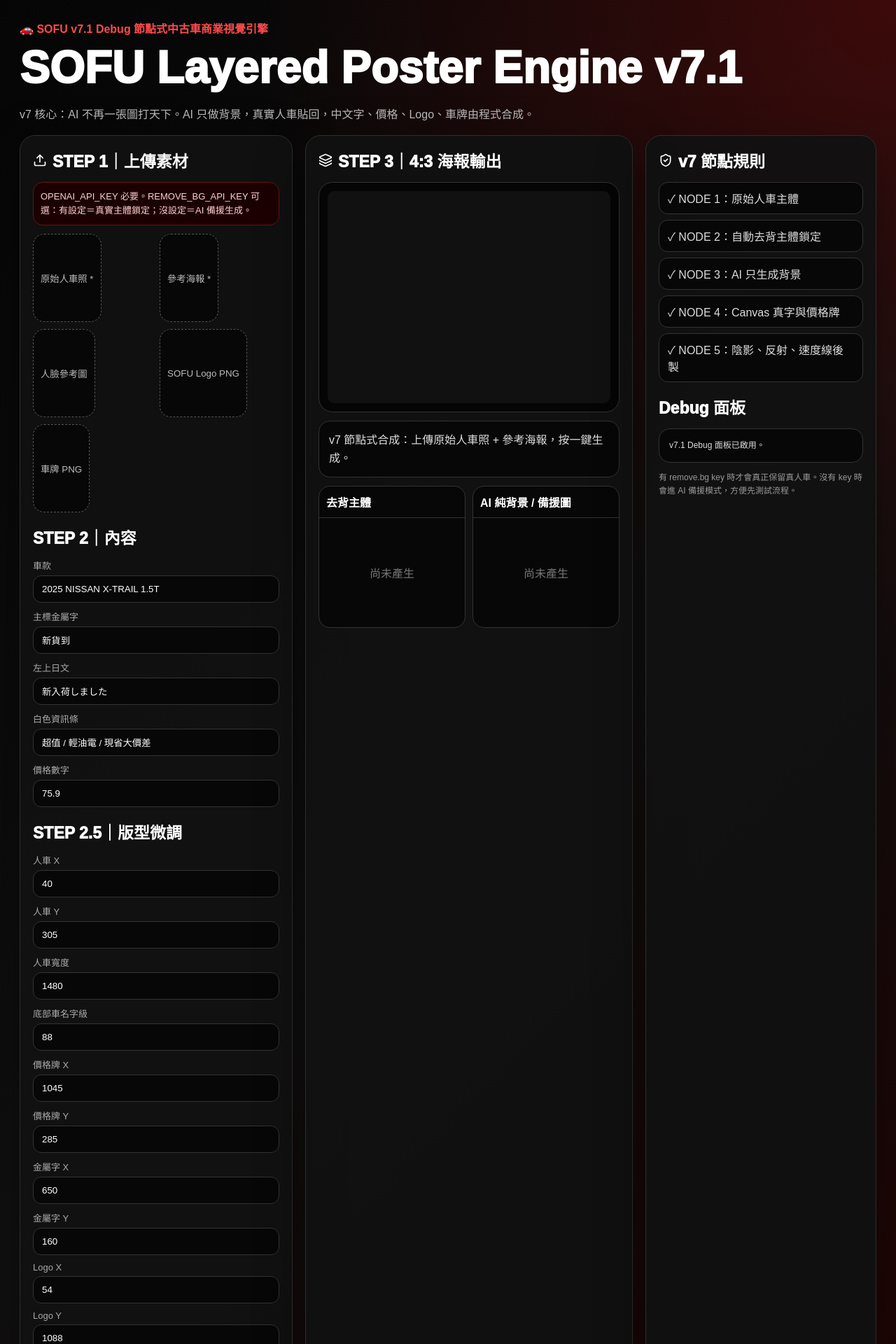
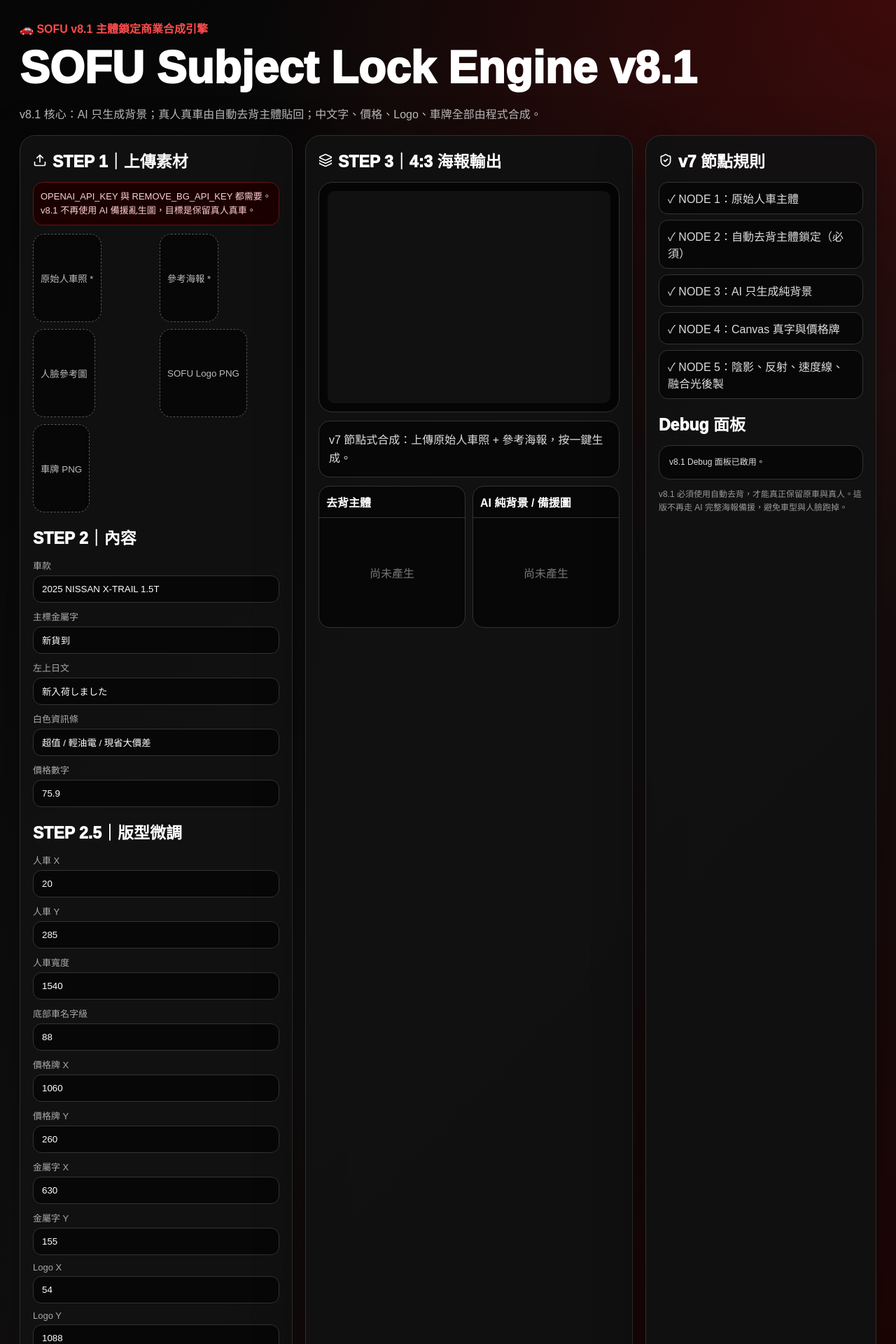
Before and after one commit to g95124498-hub/sofu-ai-poster-generator, a Next.js app: page / in a window 1280 px wide. Shown: the top 1920 px of the page at 70% size. Built offline with nearby package versions, Linux system fonts and the light colour scheme.

Commit message:
Add files via upload

```diff
--- a/app/layout.tsx
+++ b/app/layout.tsx
@@ -2,8 +2,8 @@
 import type { Metadata } from "next";
 
 export const metadata: Metadata = {
-  title: "SOFU v7 節點式商業海報引擎",
-  description: "真實主體鎖定 + AI 背景 + Canvas 商業合成"
+  title: "SOFU v8.1 主體鎖定商業合成引擎",
+  description: "AI純背景 + 真實人車貼回 + Canvas商業合成"
 };
 
 export default function RootLayout({ children }: { children: React.ReactNode }) {
--- a/app/page.tsx
+++ b/app/page.tsx
@@ -54,7 +54,7 @@
   const [backgroundUrl, setBackgroundUrl] = useState("");
   const [status, setStatus] = useState("v7 節點式合成：上傳原始人車照 + 參考海報，按一鍵生成。");
   const [loading, setLoading] = useState(false);
-  const [debug, setDebug] = useState<string[]>(["v7.1 Debug 面板已啟用。"]);
+  const [debug, setDebug] = useState<string[]>(["v8.1 Debug 面板已啟用。"]);
   const addDebug = (line: string) => setDebug((p) => [`${new Date().toLocaleTimeString()}  ${line}`, ...p].slice(0, 16));
 
   const [carModel, setCarModel] = useState("2025 NISSAN X-TRAIL 1.5T");
@@ -64,14 +64,14 @@
   const [price, setPrice] = useState("75.9");
   const [extra, setExtra] = useState("參考圖風格：黑色工業 showroom、紅橘速度光、濕亮反射地板、煙霧、厚重 hammered 金屬字氛圍。背景不要出現車或人物。");
 
-  const [subjectX, setSubjectX] = useState("40");
-  const [subjectY, setSubjectY] = useState("305");
-  const [subjectW, setSubjectW] = useState("1480");
+  const [subjectX, setSubjectX] = useState("20");
+  const [subjectY, setSubjectY] = useState("285");
+  const [subjectW, setSubjectW] = useState("1540");
   const [bottomTitleSize, setBottomTitleSize] = useState("88");
-  const [priceX, setPriceX] = useState("1045");
-  const [priceY, setPriceY] = useState("285");
-  const [titleX, setTitleX] = useState("650");
-  const [titleY, setTitleY] = useState("160");
+  const [priceX, setPriceX] = useState("1060");
+  const [priceY, setPriceY] = useState("260");
+  const [titleX, setTitleX] = useState("630");
+  const [titleY, setTitleY] = useState("155");
   const [logoX, setLogoX] = useState("54");
   const [logoY, setLogoY] = useState("1088");
 
@@ -85,7 +85,7 @@
 - 煙霧與高級商業廣告氣氛
 - 畫面中央下方要留給真車主體
 - 右上留給價格牌
-禁止任何文字、假字、車、人、車牌、logo。
+禁止任何文字、假字、車、人、車牌、logo。背景必須留出中央大車位置與右側人物/價格位置，不要產生任何主體。
 ${extra}`, [extra]);
 
   const fullFallbackPrompt = useMemo(() => `【SOFU v7 備援模式】
@@ -307,6 +307,18 @@
     ctx.fillRect(0, 520, W, 420);
     ctx.restore();
 
+
+    // v8.1 subject integration highlights
+    ctx.save();
+    ctx.globalCompositeOperation = "screen";
+    const rim = ctx.createLinearGradient(0, 420, 1400, 860);
+    rim.addColorStop(0, "rgba(255,60,0,0)");
+    rim.addColorStop(.55, "rgba(255,90,20,.12)");
+    rim.addColorStop(1, "rgba(255,255,255,.18)");
+    ctx.fillStyle = rim;
+    ctx.fillRect(0, 340, W, 560);
+    ctx.restore();
+
     // headlight glow
     ctx.save();
     const glow = ctx.createRadialGradient(1120, 660, 0, 1120, 660, 280);
@@ -400,12 +412,8 @@
     } catch (error: any) {
       const msg = String(error?.message || "");
       if (msg.includes("REMOVE_BG_API_KEY") || msg.includes("remove.bg") || msg.includes("去背")) {
-        setStatus("偵測到 remove.bg 尚未設定，改用 v7 備援模式：AI 直接生成完整商業海報...");
-        try {
-          await generateFullFallback();
-        } catch (fallbackError: any) {
-          setStatus("備援生成失敗：" + (fallbackError?.message || "未知錯誤"));
-        }
+        setStatus("v8.1 主體鎖定模式需要 REMOVE_BG_API_KEY。請先到 Vercel Environment Variables 新增 REMOVE_BG_API_KEY，否則無法保留真人真車。");
+        addDebug("v8.1 已停止 AI 備援：為了避免車型/人臉跑掉，本版要求先完成自動去背。");
       } else {
         setStatus("生成失敗：" + (error?.message || "未知錯誤"));
       }
@@ -446,14 +454,14 @@
   return (
     <main className="page">
       <div className="wrap">
-        <div className="badge">🚗 SOFU v7.1 Debug 節點式中古車商業視覺引擎</div>
-        <h1 className="title">SOFU Layered Poster Engine v7.1</h1>
-        <p className="sub">v7 核心：AI 不再一張圖打天下。AI 只做背景，真實人車貼回，中文字、價格、Logo、車牌由程式合成。</p>
+        <div className="badge">🚗 SOFU v8.1 主體鎖定商業合成引擎</div>
+        <h1 className="title">SOFU Subject Lock Engine v8.1</h1>
+        <p className="sub">v8.1 核心：AI 只生成背景；真人真車由自動去背主體貼回；中文字、價格、Logo、車牌全部由程式合成。</p>
 
         <section className="grid">
           <div className="card">
             <h2 className="h"><Upload size={20}/> STEP 1｜上傳素材</h2>
-            <div className="notice">OPENAI_API_KEY 必要。REMOVE_BG_API_KEY 可選：有設定＝真實主體鎖定；沒設定＝AI 備援生成。</div>
+            <div className="notice">OPENAI_API_KEY 與 REMOVE_BG_API_KEY 都需要。v8.1 不再使用 AI 備援亂生圖，目標是保留真人真車。</div>
             <div className="uploadGrid">
               {items.map((item) => (
                 <div key={item.key}>
@@ -486,7 +494,7 @@
 
             <label className="field"><span>背景補充要求</span><textarea value={extra} onChange={(e) => setExtra(e.target.value)}/></label>
 
-            <button className="btn" disabled={loading} onClick={oneClick}><Wand2 size={16}/> {loading ? "生成中..." : "一鍵生成 v7.1"}</button>
+            <button className="btn" disabled={loading} onClick={oneClick}><Wand2 size={16}/> {loading ? "生成中..." : "一鍵生成 v8.1"}</button>
             <button className="btn2" onClick={checkHealth}>檢查 API Key 狀態</button>
             <button className="btn2" onClick={recompositeOnly}><RefreshCw size={16}/> 只重新合成位置</button>
             <button className="btn2" onClick={download}><Download size={16}/> 下載 PNG</button>
@@ -507,15 +515,15 @@
           <div className="card">
             <h2 className="h"><ShieldCheck size={20}/> v7 節點規則</h2>
             <div className="rule">✓ NODE 1：原始人車主體</div>
-            <div className="rule">✓ NODE 2：自動去背主體鎖定</div>
-            <div className="rule">✓ NODE 3：AI 只生成背景</div>
+            <div className="rule">✓ NODE 2：自動去背主體鎖定（必須）</div>
+            <div className="rule">✓ NODE 3：AI 只生成純背景</div>
             <div className="rule">✓ NODE 4：Canvas 真字與價格牌</div>
-            <div className="rule">✓ NODE 5：陰影、反射、速度線後製</div>
+            <div className="rule">✓ NODE 5：陰影、反射、速度線、融合光後製</div>
             <h2 className="h" style={{marginTop:18}}>Debug 面板</h2>
             <div className="status" style={{fontSize:12, maxHeight:260, overflow:"auto"}}>
               {debug.map((line, i) => <div key={i}>{line}</div>)}
             </div>
-            <p className="small">有 remove.bg key 時才會真正保留真人車。沒有 key 時會進 AI 備援模式，方便先測試流程。</p>
+            <p className="small">v8.1 必須使用自動去背，才能真正保留原車與真人。這版不再走 AI 完整海報備援，避免車型與人臉跑掉。</p>
           </div>
         </section>
       </div>
--- a/package.json
+++ b/package.json
@@ -1,6 +1,6 @@
 {
-  "name": "sofu-ai-poster-generator-v71-debug-panel",
-  "version": "7.1.0",
+  "name": "sofu-ai-poster-generator-v81-subject-lock",
+  "version": "8.1.0",
   "private": true,
   "scripts": {
     "dev": "next dev",
```
Also changed, not shown: 1 other file (tests, documents, lock files or other folders).
